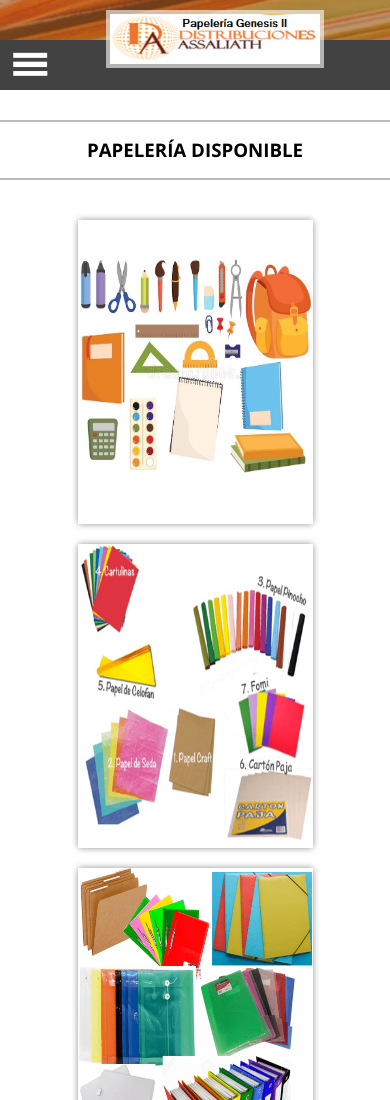
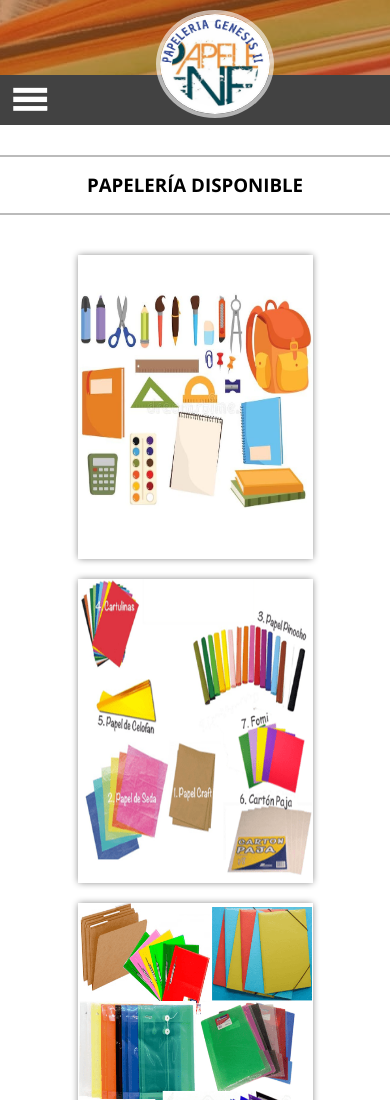
Before and after one commit to PapeleriaGenesisII/PapeleriaGenesisII, a plain HTML site: page papeleria.html in a window 390 px wide. Shown: the top 1100 px of the page. Drawn offline with nearby package versions, Linux system fonts and the light colour scheme.

Commit message:
Add files via upload

```diff
--- a/css/style-general.css
+++ b/css/style-general.css
@@ -48,10 +48,11 @@ a{
 }
 
 .logoPapeleria img{
-    width: 280px;
-    height: 60px;
-    margin: -30px 5px 0 5px;
+    width: 110px;
+    height: 105px;
+    margin: -65px 5px 0 5px;
     border: rgba(255, 255, 255, 0.603) solid 4px;
+    border-radius: 50%;
 }
 
 
@@ -182,7 +183,7 @@ a{
 
 #direccionar-a-menu {
     position: absolute;
-    top: -40px;
+    top: -70px;
 }
 
 
@@ -329,8 +330,9 @@ footer p{
     }
 
     .logoPapeleria img{
-        width: 262px;
-        height: 57px;
+        width: 110px;
+        height: 100px;
+        margin: -60px 5px 0 5px;
     }
 
     /* ---------------------- SECCION FOOTER ---------------------- */
@@ -358,9 +360,9 @@ footer p{
     /* -------------------- BARRA DE NAVEGACION MOBILE -------------------- */
 
     .logoPapeleria img{
-        width: 270px;
-        height: 60px;
-        margin: -30px 5px 0 5px;
+        width: 110px;
+        height: 100px;
+        margin: -65px 5px 0 5px;
         border: rgba(255, 255, 255, 0.603) solid 4px;
     }
 
@@ -394,8 +396,9 @@ footer p{
     }
 
     .logoPapeleria img{
-        width: 270px;
-        height: 60px;
+        width: 110px;
+        height: 100px;
+        margin: -65px 5px 0 5px;
     }
 
     .salir-menu-desplegado {
@@ -413,10 +416,10 @@ footer p{
     .contenedor-logo-menu {
         padding-left: 10px;
     }
-
+    /*
     .logoPapeleria img {
-        width: 250px;
-    }
+        width: 110px;
+    }*/
 
     .quitar-logo-escondido {
         padding: 0;
@@ -447,9 +450,9 @@ footer p{
     }
 
     .logoPapeleria img {
-        width: 210px;
-        height: 50px;
-        margin: -30px 5px 0 5px;
+        width: 110px;
+        height: 100px;
+        margin: -65px 5px 0 5px;
     }
 
     .contenedor-menu-desplegable hr {
@@ -460,7 +463,7 @@ footer p{
 @media screen and (max-width: 350px) {
 
     .logoPapeleria {
-        text-align: left;
+        text-align: center;
     }
 
     .quitar-logo-escondido {
@@ -473,8 +476,8 @@ footer p{
     .contenedor-logo-menu {
         padding-left: 5px;
     }
-
+    /*
     .logoPapeleria a{
         padding-left: 30px;
-    }
+    }*/
 }
--- a/css/style-header-second.css
+++ b/css/style-header-second.css
@@ -7,7 +7,7 @@ header {
     background-image: url(../imagenes/papeleriaFondo.jpg);
     background-repeat: no-repeat;
     background-position: center;
-    height: 60px;
+    height: 95px;
     color: white;
     margin-top: -20px;
 }
@@ -17,5 +17,5 @@ header {
     background-color: #AA5315;
     opacity: 0.6;
     width: 100%;
-    height: 60px;
+    height: 95px;
 }
--- a/papeleria.html
+++ b/papeleria.html
@@ -23,7 +23,7 @@
             <ul>
                 <li class="nav-inicio"><a href="index.html">INICIO</a></li>
                 <li class="nav-servicios"><a href="servicios.html">SERVICIOS</a></li>
-                <li class="logoPapeleria"><a href="index.html"><img src="imagenes/logos/logoDA.png" alt="PAPELERÍA GENESIS II"></a></li>
+                <li class="logoPapeleria"><a href="index.html"><img src="imagenes/logos/logo2023-1.png" alt="PAPELERÍA GENESIS II"></a></li>
                 <li class="nav-papeleria"><a href="papeleria.html">PAPELERÍA</a></li>
                 <li id="nav-mas" class="nav-mas">
                     <span id="dirigir-a-menu-mas"></span>
@@ -46,7 +46,7 @@
                 </div>
                 <div id="contenedor-logo-papeleria" class="contenedor-logo-papeleria">
                     <ul>
-                        <li class="logoPapeleria" id="logoPapeleria"><a href="index.html"><img src="imagenes/logos/logoDA.png" alt="PAPELERÍA GENESIS II"></a></li>
+                        <li class="logoPapeleria" id="logoPapeleria"><a href="index.html"><img src="imagenes/logos/logo2023-1.png" alt="PAPELERÍA GENESIS II"></a></li>
                     </ul>
                 </div>
                 <div class="contenedor-logo-menu quitar-logo-escondido">
@@ -57,7 +57,7 @@
                 <img id="salir-menu-desplegado" class="salir-menu-desplegado" src="imagenes/logos/cerrar.png" alt="Icono de la equis para cerrar menu desplegable">
                 <hr>
                 <ul>
-                    <li class="logoPapeleria"><a href="index.html"><img src="imagenes/logos/logoDA.png" alt="PAPELERÍA GENESIS II"></a></li>
+                    <li class="logoPapeleria"><a href="index.html"><img src="imagenes/logos/logo2023-1.png" alt="PAPELERÍA GENESIS II"></a></li>
                     <li class="navDesple-inicio"><a href="index.html">INICIO</a></li>
                     <li class="navDesple-servicios"><a href="servicios.html">SERVICIOS</a></li>
                     <li class="navDesple-papeleria"><a href="papeleria.html">PAPELERÍA</a></li>
```
Also changed, not shown: index.html (+3 -3 lines), servicios.html (+3 -3 lines), tecnologia.html (+3 -3 lines), imagenes/logos/logo2023-1.png (added).
